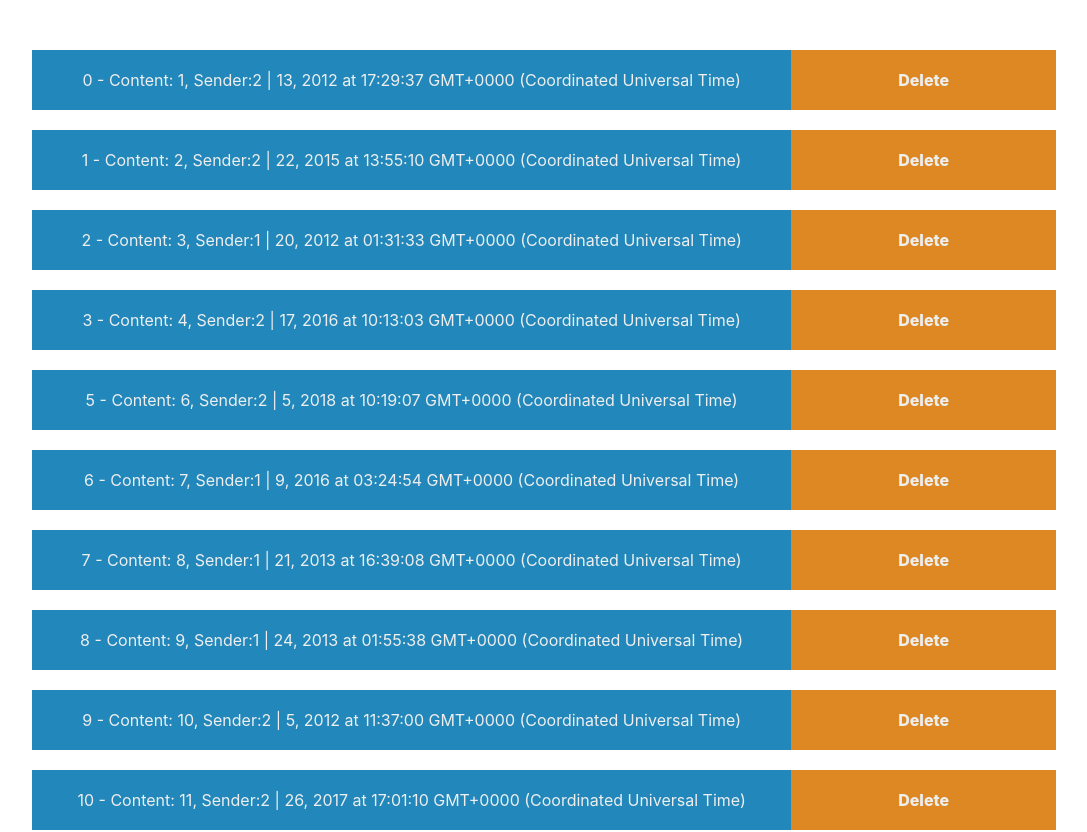
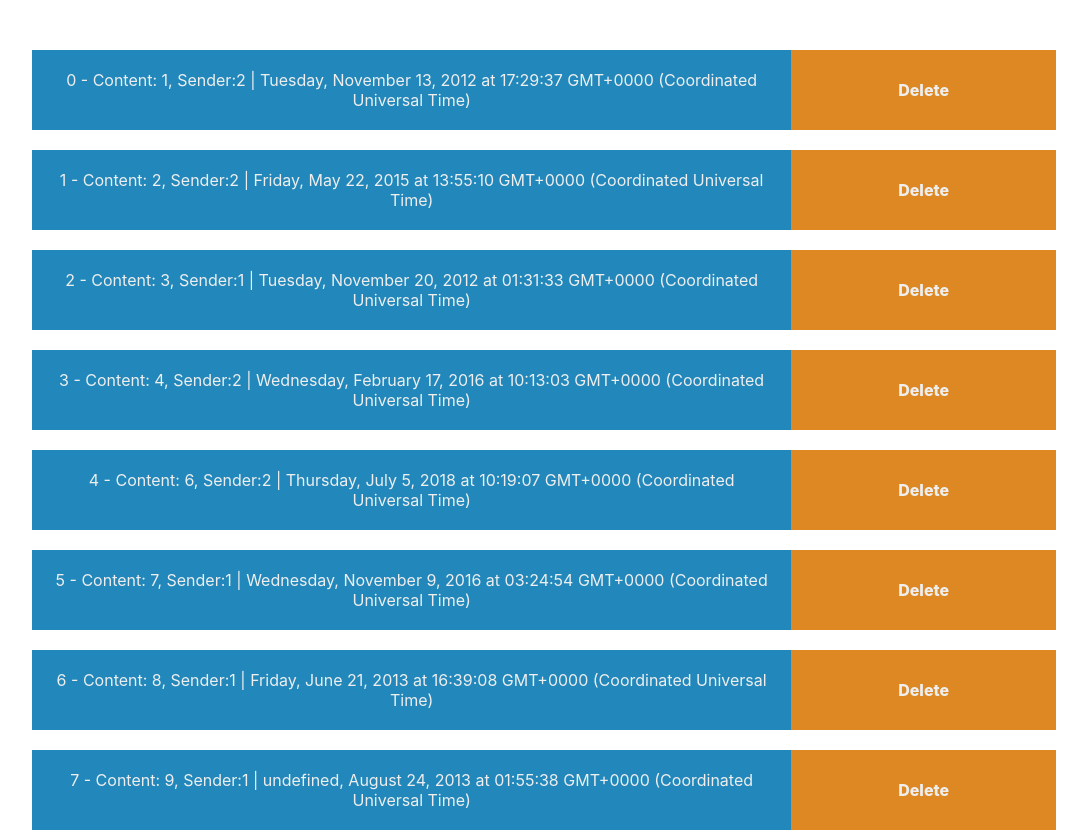
Before and after one commit to anthdclz/mh-messages, a React (Create React App) app: page / in a window 1280 px wide. Shown: the top 832 px of the page, without its empty margins (18-1105 px from the left). Built offline with nearby package versions, Linux system fonts and the light colour scheme.

Commit message:
Readable sentAt and optimize Dedupe

```diff
--- a/src/components/message/message.component.jsx
+++ b/src/components/message/message.component.jsx
@@ -1,8 +1,10 @@
+import React from 'react';
+import { getDay, getMonth } from './message.utils';
 import './message.styles.css';
 
 const MessageComponent = ({content, senderUuid, sentAt, index, deleteMessage}) => {
     const d = new Date(sentAt);
-    const sentAtDisplayString = `${d.getDate()}, ${d.getFullYear()} at ${d.toString().substring(16)}`;
+    const sentAtDisplayString = `${getDay(d.getDay())}, ${getMonth(d.getMonth())} ${d.getDate()}, ${d.getFullYear()} at ${d.toString().substring(16)}`;
     return(
         <div className='message'>
             <span className='message-content'>
--- a/src/components/message/message.styles.css
+++ b/src/components/message/message.styles.css
@@ -20,6 +20,8 @@
     cursor: pointer;
     width: 20vw;
     padding: 20px;
-    text-align: center;
     font-weight: 800;
+	display: flex;
+	justify-content: center;
+	align-items: center;
 }
--- /dev/null
+++ b/src/components/message/message.utils.js
@@ -0,0 +1,8 @@
+export const getDay = (index) => {
+    const days = [ 'Sunday', 'Monday', 'Tuesday', 'Wednesday', 'Thursday', 'Friday'];
+    return days[index];
+}
+export const getMonth = (index) => {
+    const months = [ 'January','February','March','April','May','June','July','August','September','October','November','December'];
+    return months[index];
+}
--- a/src/pages/chat-page/chat-page.component.jsx
+++ b/src/pages/chat-page/chat-page.component.jsx
@@ -8,7 +8,7 @@ class ChatPage extends React.Component {
     constructor(){
         super();
         this.state = {
-            chatList: chat
+            chatList: []
         }
     }
     deleteMessage = (key) => {
@@ -23,22 +23,19 @@ class ChatPage extends React.Component {
     }
     componentDidMount(){
         // Dedupe Messages
+        const originalList = chat;
+        const dedupedList = [];
         const listUniques = new Set();
-        const duplicateKeys = [];
-        let i=0;
-            for (const messageObject of this.state.chatList) {
+        for (const messageObject of originalList) {
             let msg = JSON.stringify({uuid: messageObject.uuid, content: messageObject.content});
-            if(listUniques.has(msg)){
-                duplicateKeys.push(i);
-            }else{
+            if(!listUniques.has(msg)){
                 listUniques.add(msg);
+                dedupedList.push(messageObject);
             }
-            i++;
         };
-        duplicateKeys.reverse();
-        for(const key of duplicateKeys){
-            this.deleteMessage(key);
-        }
+        this.setState({
+            chatList: dedupedList
+        });
     }
     render(){
         const { chatList } = this.state;
```
